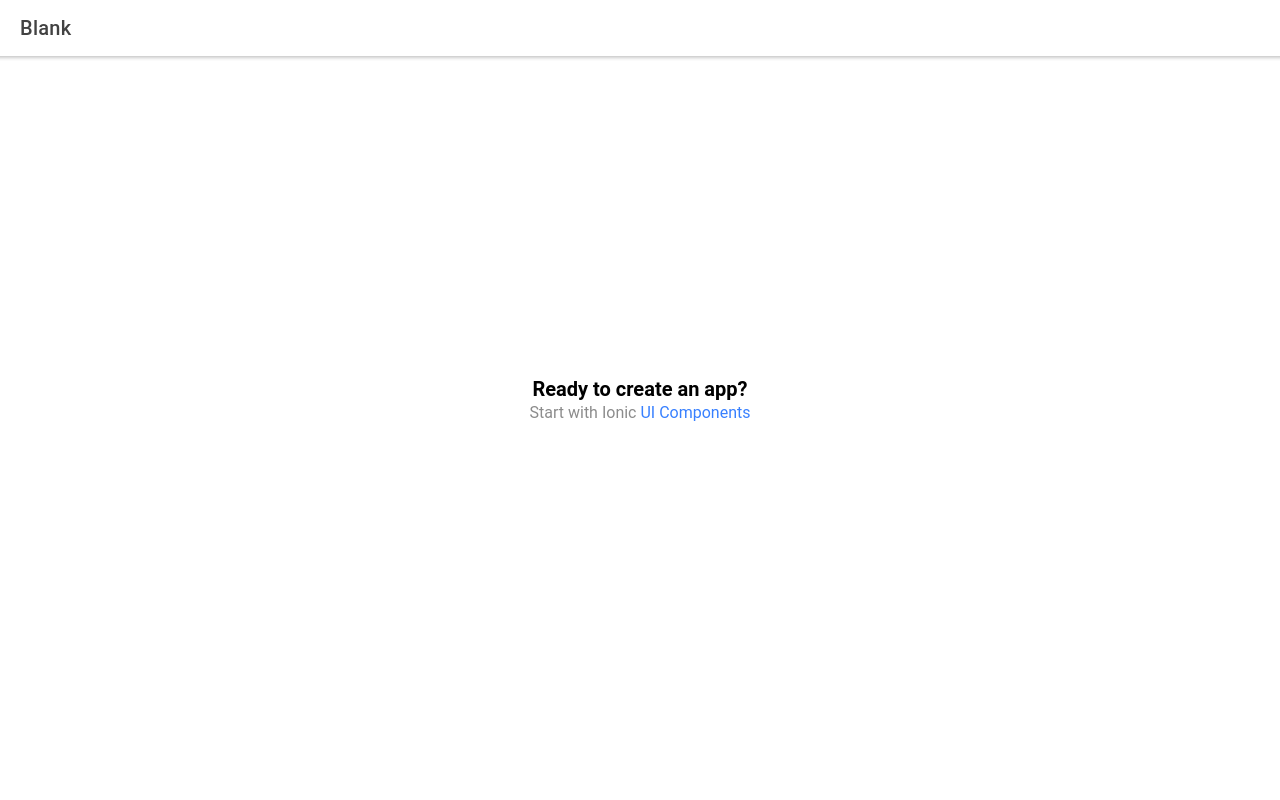
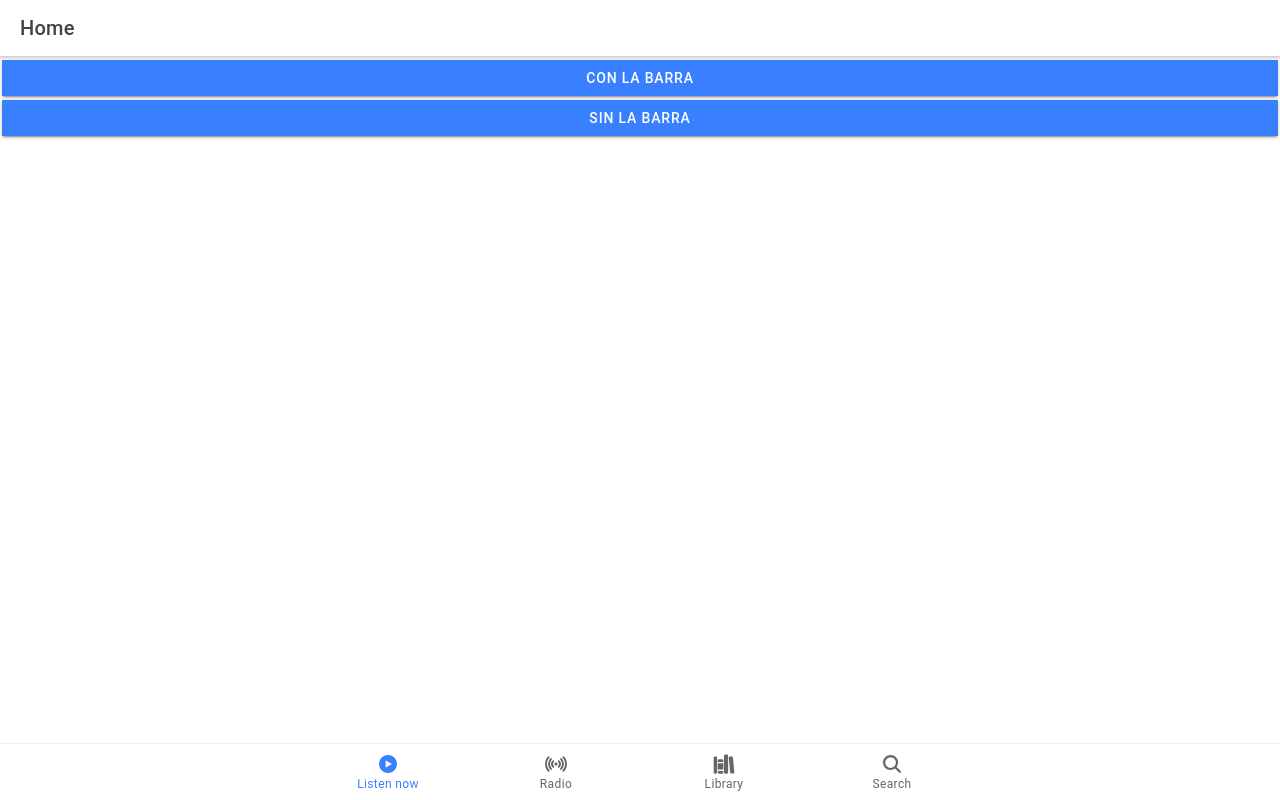
Before and after one commit to JNAMx03/Polla-React, a React (Create React App) app: page /home in a window 1280 px wide. Built offline with nearby package versions, Linux system fonts and the light colour scheme.

Commit message:
realizacion navBar, pero hay un error con la ruta

```diff
--- a/src/App.tsx
+++ b/src/App.tsx
@@ -21,6 +21,11 @@ import '@ionic/react/css/display.css';
 
 /* Theme variables */
 import './theme/variables.css';
+import LogInOrSignUp from './pages/LogInOrSignUp';
+import NavBar from './components/NavigationBar';
+import Notif from './pages/Tabs/Notification';
+
+
 
 setupIonicReact();
 
@@ -28,12 +33,12 @@ const App: React.FC = () => (
   <IonApp>
     <IonReactRouter>
       <IonRouterOutlet>
-        <Route exact path="/home">
-          <Home />
-        </Route>
-        <Route exact path="/">
-          <Redirect to="/home" />
-        </Route>
+        <Route exact path="/" component={LogInOrSignUp}/>
+        <Route path="/home" component={NavBar}/>
+        <Route path="notif" component={Notif}/>
+
+
+
       </IonRouterOutlet>
     </IonReactRouter>
   </IonApp>
--- /dev/null
+++ b/src/components/NavigationBar.tsx
@@ -0,0 +1,59 @@
+import React from 'react';
+import { IonTabs, IonTabBar, IonTabButton, IonIcon, IonLabel, IonRouterOutlet } from '@ionic/react';
+import { IonReactRouter } from '@ionic/react-router';
+
+import { Route, Redirect } from 'react-router';
+
+import { playCircle, radio, library, search } from 'ionicons/icons';
+
+import HomePage from '../pages/Tabs/Home';
+import Notif from '../pages/Tabs/Notification';
+// import RadioPage from './pages/RadioPage';
+// import LibraryPage from './pages/LibraryPage';
+// import SearchPage from './pages/SearchPage';
+
+
+function NavBar() {
+  return (
+    <IonReactRouter>
+      <IonTabs>
+        <IonRouterOutlet>
+          <Redirect exact path="/" to="/home" />
+          {/*
+          Use the render method to reduce the number of renders your component will have due to a route change.
+
+          Use the component prop when your component depends on the RouterComponentProps passed in automatically.
+        */}
+          <Route path="/home" render={() => <HomePage />} exact={true} />
+          <Route path="/home/Notis" render={() => <Notif />} exact={true}  />
+          {/* <Route path="/radio" render={() => <RadioPage />} exact={true} />
+          <Route path="/library" render={() => <LibraryPage />} exact={true} />
+          <Route path="/search" render={() => <SearchPage />} exact={true} /> */}
+        </IonRouterOutlet>
+
+        <IonTabBar slot="bottom">
+          <IonTabButton tab="home" href="/home">
+            <IonIcon icon={playCircle} />
+            <IonLabel>Listen now</IonLabel>
+          </IonTabButton>
+
+          <IonTabButton tab="radio" href="/radio">
+            <IonIcon icon={radio} />
+            <IonLabel>Radio</IonLabel>
+          </IonTabButton>
+
+          <IonTabButton tab="library" href="/library">
+            <IonIcon icon={library} />
+            <IonLabel>Library</IonLabel>
+          </IonTabButton>
+
+          <IonTabButton tab="search" href="/search">
+            <IonIcon icon={search} />
+            <IonLabel>Search</IonLabel>
+          </IonTabButton>
+        </IonTabBar>
+      </IonTabs>
+    </IonReactRouter>
+  );
+}
+export default NavBar;
--- a/src/pages/LoadScreen.tsx
+++ b/src/pages/LoadScreen.tsx
@@ -1 +1 @@
-import { IonPage } from "@ionic/react";
+import React from "react";
--- a/src/pages/LogInOrSignUp.tsx
+++ b/src/pages/LogInOrSignUp.tsx
@@ -1,10 +1,28 @@
-import { IonPage } from "@ionic/react";
+import { IonButton, IonContent, IonHeader, IonPage, IonTitle, IonToolbar, useIonRouter } from '@ionic/react';
+
+
 
 const LogInOrSignUp = () => {
+    const navigation = useIonRouter()
+
+    const doLogin = () =>{
+        navigation.push('/home', 'root', 'replace');
+    }
+
     return (
-      <IonPage>
+        <IonPage>
+            <IonHeader>
+            <IonToolbar>
+                <IonTitle>Log In or Sing Up</IonTitle>
+            </IonToolbar>
+            </IonHeader>
 
-      </IonPage>
+            <IonContent>
+                <IonButton expand='full' onClick={() => doLogin()}>
+                    Login
+                </IonButton>
+            </IonContent>
+        </IonPage>
     );
   };
 
--- a/src/pages/Tabs/Home.tsx
+++ b/src/pages/Tabs/Home.tsx
@@ -1,5 +1,6 @@
-import { IonContent, IonHeader, IonPage, IonTitle, IonToolbar } from '@ionic/react';
+import { IonButton, IonContent, IonHeader, IonPage, IonTitle, IonToolbar } from '@ionic/react';
 import ExploreContainer from '../../components/ExploreContainer';
+import NavBar from '../../components/NavigationBar';
 import './Home.css';
 
 const Home: React.FC = () => {
@@ -7,16 +8,17 @@ const Home: React.FC = () => {
     <IonPage>
       <IonHeader>
         <IonToolbar>
-          <IonTitle>Blank</IonTitle>
+          <IonTitle>Home</IonTitle>
         </IonToolbar>
       </IonHeader>
-      <IonContent fullscreen>
-        <IonHeader collapse="condense">
-          <IonToolbar>
-            <IonTitle size="large">Blank</IonTitle>
-          </IonToolbar>
-        </IonHeader>
-        <ExploreContainer />
+
+      <IonContent>
+        <IonButton expand='full' routerLink='/home/Notis'>
+          con la barra
+        </IonButton>
+        <IonButton expand='full' routerLink='notif'>
+          sin la barra
+        </IonButton>
       </IonContent>
     </IonPage>
   );
--- /dev/null
+++ b/src/pages/Tabs/Notification.tsx
@@ -0,0 +1,23 @@
+import { IonButton, IonContent, IonHeader, IonPage, IonTitle, IonToolbar, IonBackButton } from '@ionic/react';
+
+
+const Notif: React.FC = () => {
+  return (
+    <IonPage>
+      <IonHeader>
+        <IonToolbar color="primary">
+            <IonButton slot='start'>
+                <IonBackButton defaultHref='/home'/>
+            </IonButton>
+          <IonTitle>Notis</IonTitle>
+        </IonToolbar>
+      </IonHeader>
+
+      <IonContent className='ion-padding'>
+
+      </IonContent>
+    </IonPage>
+  );
+};
+
+export default Notif;
```
